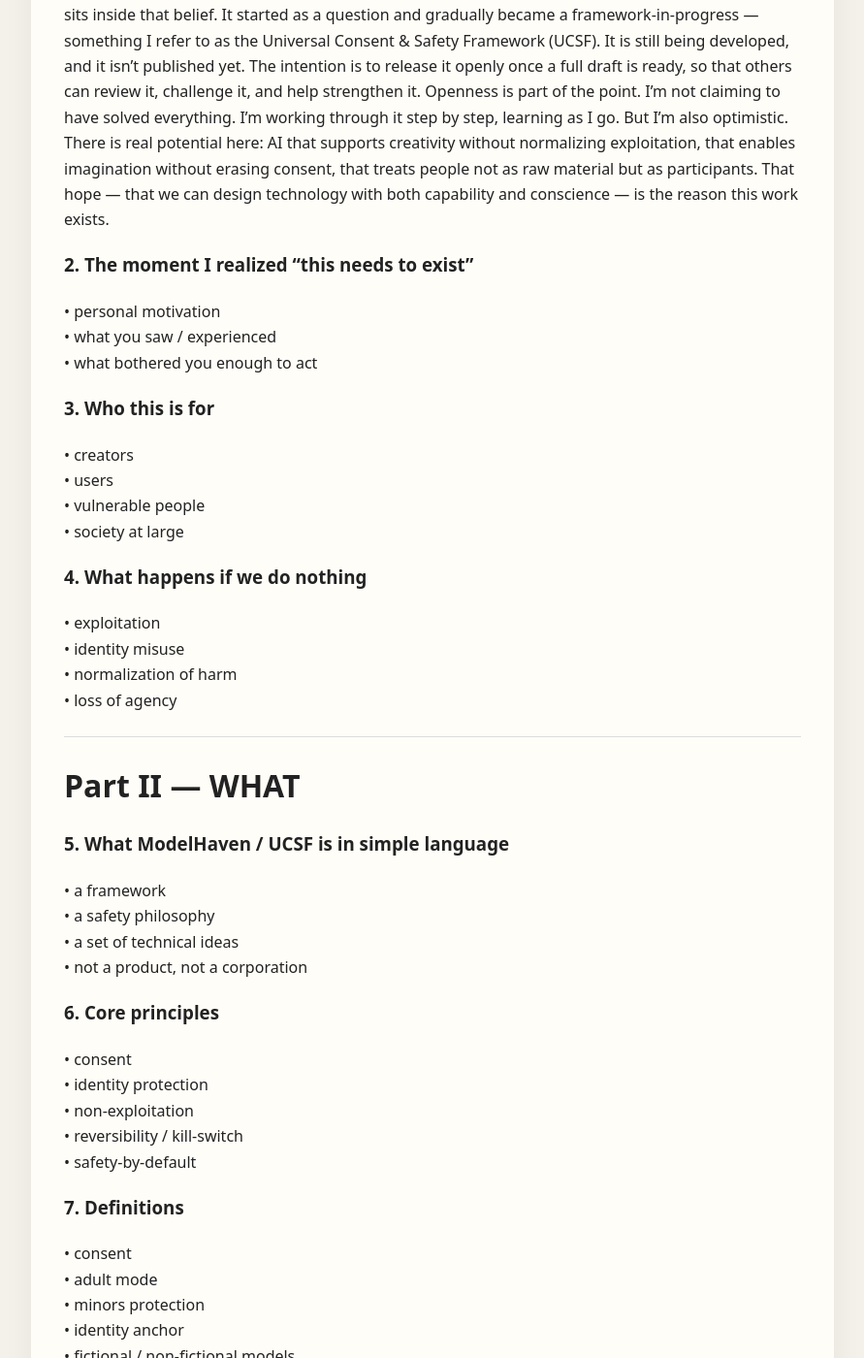
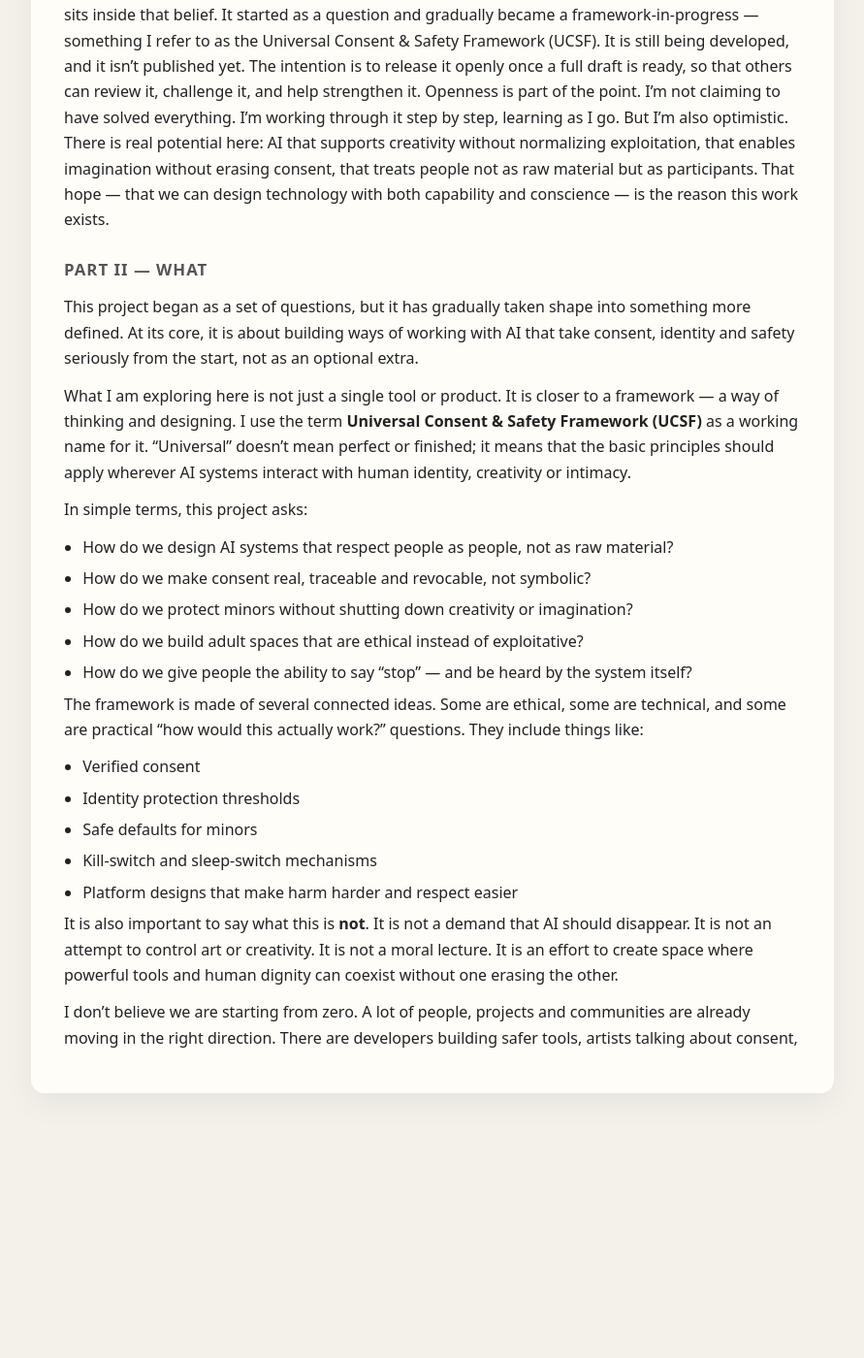
Before and after one commit to MartijnBruzzese/ModelHaven-Studio, a Jekyll site: the page built from BOOK_DRAFT.md, in a window 1280 px wide and 1400 px high, scrolled down 945 px. Shown: the whole window at 97% size, without its empty margins (194-1085 px from the left). Built offline with Jekyll 4.4.1, drawn with Linux system fonts in a browser that asks for light colours; after the commit the page ends 2120 px from its top, so only the background shows below that; some of the changed text lies outside the part shown.

Commit message:
Update BOOK_DRAFT.md

```diff
--- a/BOOK_DRAFT.md
+++ b/BOOK_DRAFT.md
@@ -31,112 +31,28 @@ I’m not claiming to have solved everything. I’m working through it step by s
 That hope — that we can design technology with both capability and conscience — is the reason this work exists.
 
 
-### 2. The moment I realized “this needs to exist”
-• personal motivation
-• what you saw / experienced
-• what bothered you enough to act
+## Part II — WHAT
 
-### 3. Who this is for
-• creators
-• users
-• vulnerable people
-• society at large
+This project began as a set of questions, but it has gradually taken shape into something more defined. At its core, it is about building ways of working with AI that take consent, identity and safety seriously from the start, not as an optional extra.
 
-### 4. What happens if we do nothing
-• exploitation
-• identity misuse
-• normalization of harm
-• loss of agency
+What I am exploring here is not just a single tool or product. It is closer to a framework — a way of thinking and designing. I use the term **Universal Consent & Safety Framework (UCSF)** as a working name for it. "Universal" doesn’t mean perfect or finished; it means that the basic principles should apply wherever AI systems interact with human identity, creativity or intimacy.
 
----
+In simple terms, this project asks:
 
-# Part II — WHAT
+- How do we design AI systems that respect people as people, not as raw material?
+- How do we make consent real, traceable and revocable, not symbolic?
+- How do we protect minors without shutting down creativity or imagination?
+- How do we build adult spaces that are ethical instead of exploitative?
+- How do we give people the ability to say "stop" — and be heard by the system itself?
 
-### 5. What ModelHaven / UCSF is in simple language
-• a framework
-• a safety philosophy
-• a set of technical ideas
-• not a product, not a corporation
+The framework is made of several connected ideas. Some are ethical, some are technical, and some are practical "how would this actually work?" questions. They include things like:
 
-### 6. Core principles
-• consent
-• identity protection
-• non-exploitation
-• reversibility / kill-switch
-• safety-by-default
+- Verified consent
+- Identity protection thresholds
+- Safe defaults for minors
+- Kill-switch and sleep-switch mechanisms
+- Platform designs that make harm harder and respect easier
 
-### 7. Definitions
-• consent
-• adult mode
-• minors protection
-• identity anchor
-• fictional / non-fictional models
+It is also important to say what this is **not**. It is not a demand that AI should disappear. It is not an attempt to control art or creativity. It is not a moral lecture. It is an effort to create space where powerful tools and human dignity can coexist without one erasing the other.
 
----
-
-# Part III — HOW
-
-### 8. Consent systems
-• self-consent
-• third-party consent
-• verifiable consent storage
-• revocation → what happens when someone changes their mind
-
-### 9. Identity safety
-• thresholds
-• avoiding look-alikes
-• anti-impersonation guardrails
-
-### 10. Protection of minors
-• zero sexualization
-• world-building only
-• sealed non-interactive minors spaces
-• fail-closed design
-
-### 11. Adult mode
-• 18+ verification concepts
-• ethical erotica instead of exploitation
-• collaboration mode with verified consent
-
-### 12. Domestic violence protection layer
-• silent safety mode
-• evidence locker idea
-• smart & dumb phone support
-• fail-safe communication
-
-### 13. Kill switch & sleep switch
-• temporary pause
-• permanent revocation
-• user control first
-
----
-
-# Part IV — OPEN QUESTIONS & RISKS
-
-### 14. What we still don’t know
-• technical feasibility areas
-• legal gray zones
-• ethical dilemmas
-
-### 15. Risks and failure modes
-• misuse
-• bad actors
-• edge cases
-
----
-
-# Part V — THE ROAD AHEAD
-
-### 16. If this works
-• who benefits
-• how creators are protected
-• how audiences are safer
-
-### 17. Community and governance
-• why shared ownership matters
-• avoiding centralized power
-
-### 18. Closing note
-• why you care
-• invitation to help
-• this is a beginning, not the final word
+I don’t believe we are starting from zero. A lot of people, projects and communities are already moving in the right direction. There are developers building safer tools, artists talking about consent,
```
